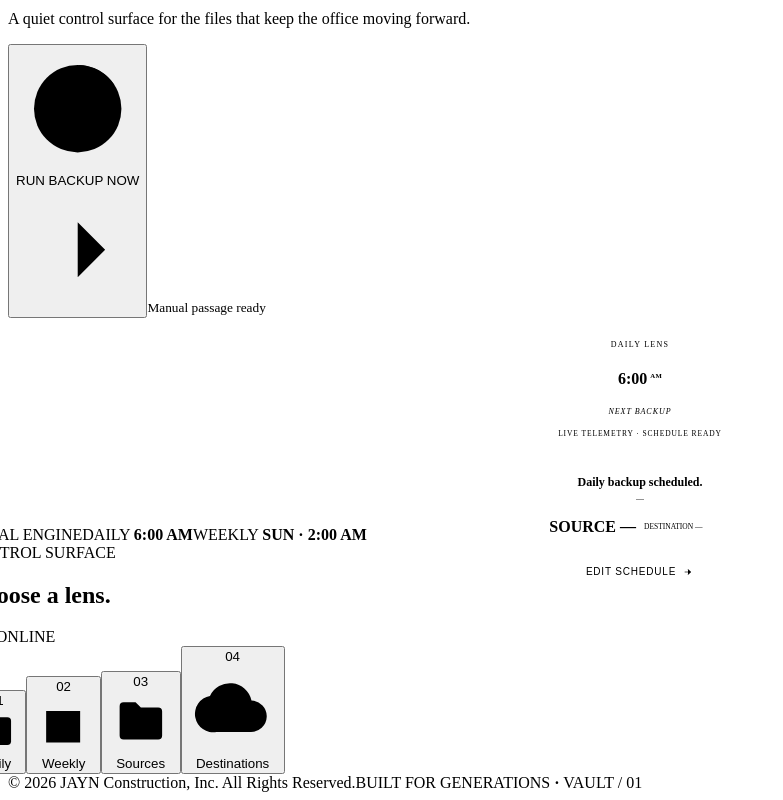
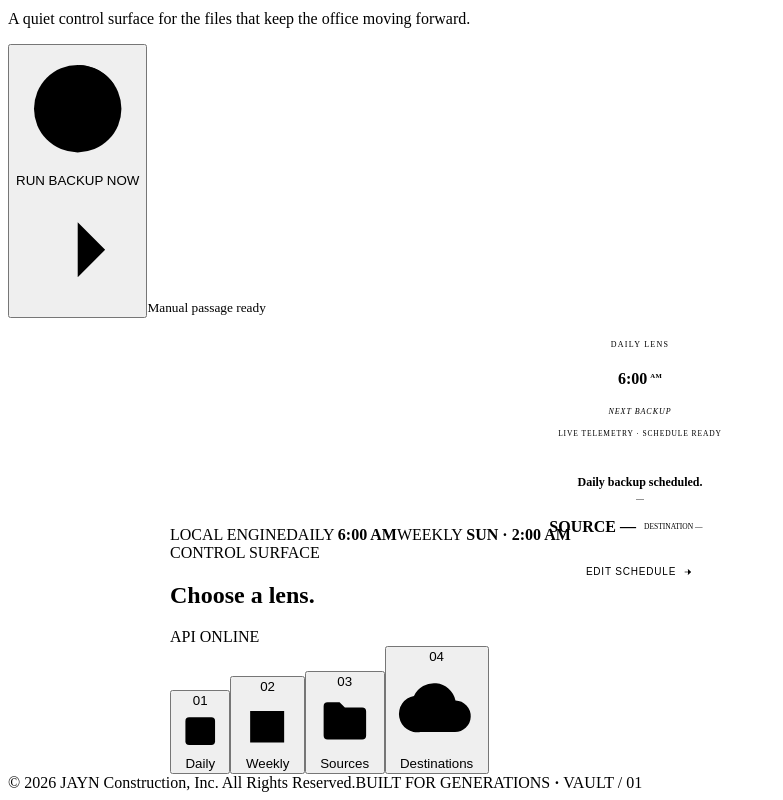
Before and after one commit to aperez24/jayn-vault, a React (Vite) app in the folder source/: page / in a window 1280 px wide. Shown: the part 450-1250 px from the top of the page, without its empty margins (0-783 px from the left). Built offline with nearby package versions, Linux system fonts and the light colour scheme; no server answers.

Commit message:
Center control surface on hero content frame

```diff
--- a/source/src/review-fixes.css
+++ b/source/src/review-fixes.css
@@ -114,17 +114,17 @@
 }
 
 /*
- * Desktop composition: the hero is intentionally offset left rather than
- * viewport-centered. Match that same visual grid so the control surface reads
- * as a continuation of the hero instead of a separate floating island.
+ * Desktop composition: use the same centered visual frame as the hero above.
+ * No independent horizontal offset; the control surface should share the
+ * hero's centerline and read as one continuous composition.
  */
 @media (min-width: 901px) {
   .control-surface {
-    width: min(1240px, calc(100vw - 72px)) !important;
+    width: min(940px, calc(100vw - 72px)) !important;
     max-width: none !important;
     margin-left: auto !important;
     margin-right: auto !important;
-    transform: translate(-70px, -68px) !important;
+    transform: translateY(-68px) !important;
   }
 
   .surface-tags,
```
